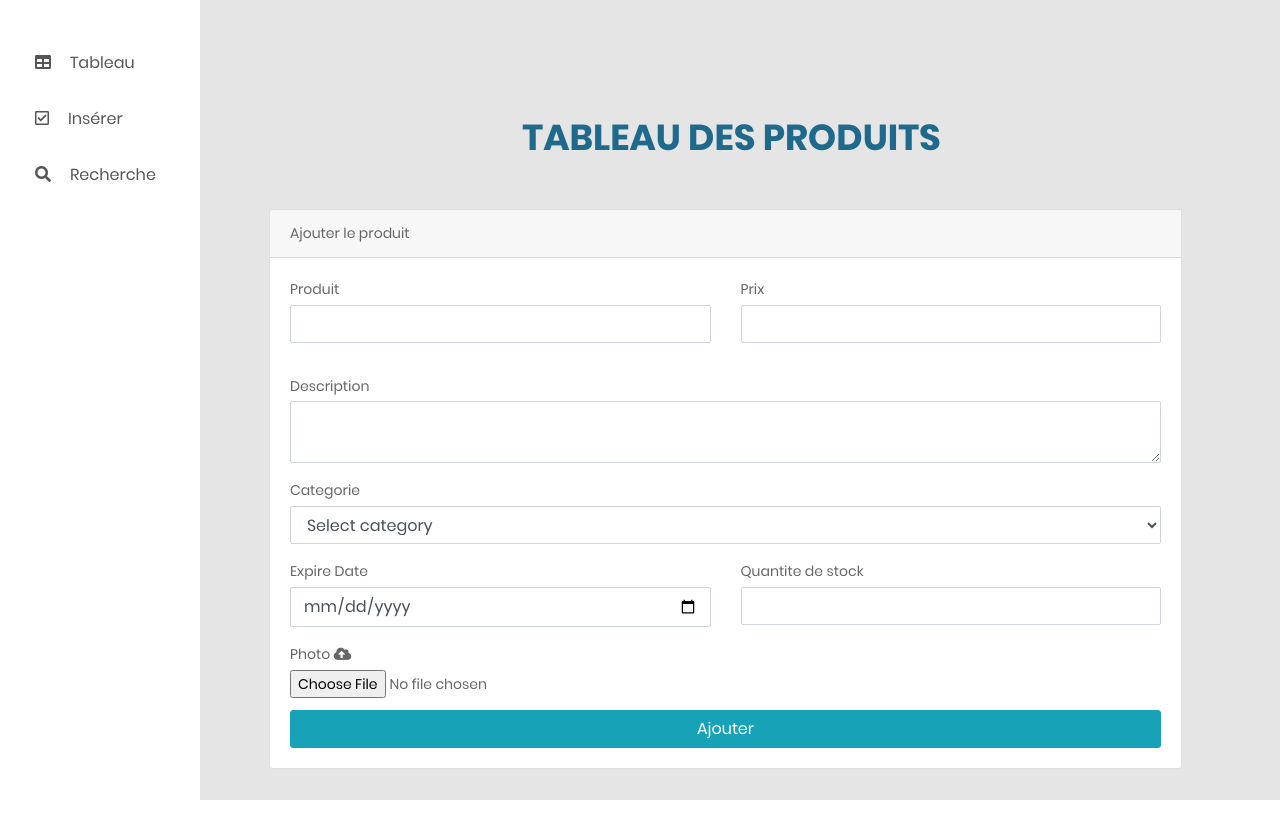
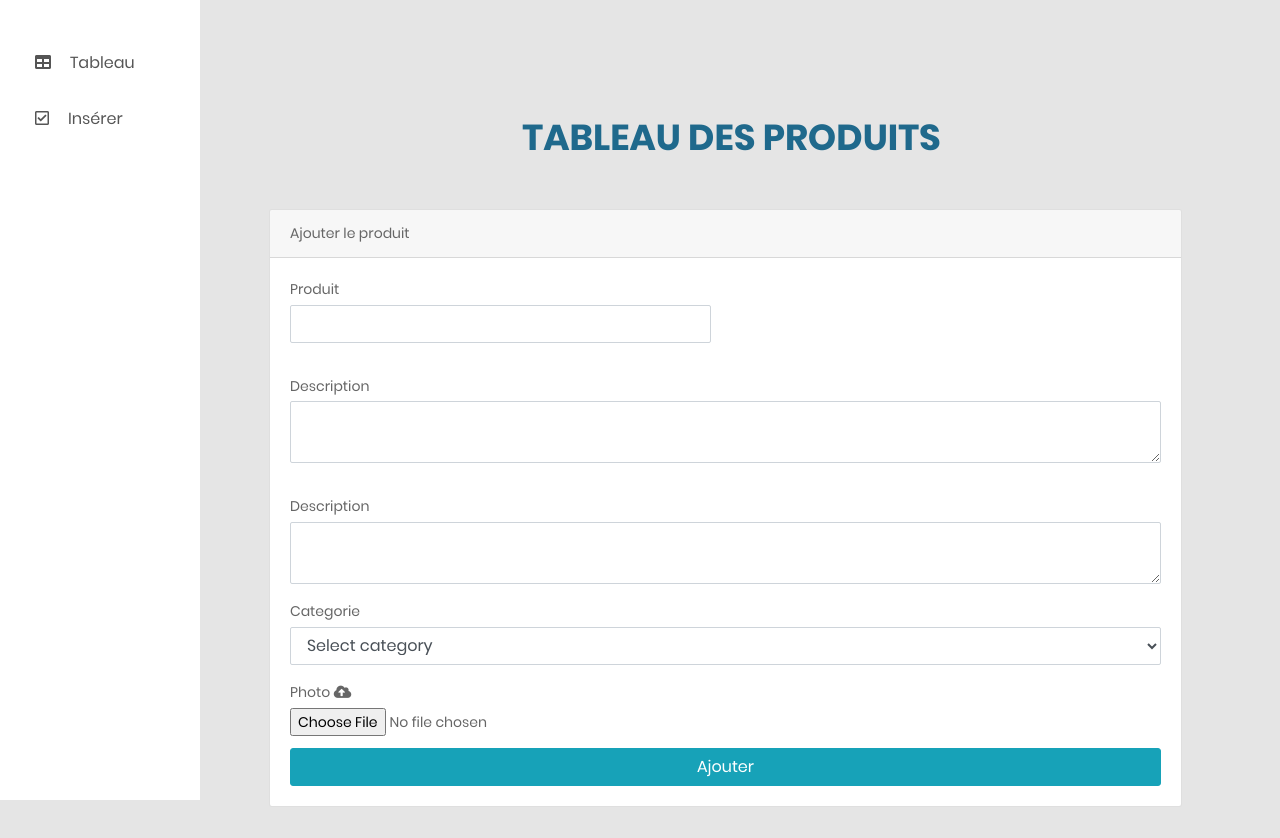
Before and after one commit to akalai-oussama/projet-file-rouge, a PHP site: page /Ajoute.php in a window 1280 px wide. Before the commit the page ends 800 px from the top, so only its background shows below. Run offline with PHP 8.4, Linux system fonts and the light colour scheme; data comes from the database, SQL or seed files in the repository.

Commit message:
realisation

```diff
--- a/Réalisaation/admin/Ajoute.php
+++ b/Réalisaation/admin/Ajoute.php
@@ -16,9 +16,8 @@ if(!empty($_POST)){
 	$produit->setNom_Produit($_POST['nom_produit']);
 	$produit->setPrix($_POST['prix']);
 	$produit->setDescription($_POST['description']);
+    $produit->setReference($_POST['reference']);
 	$produit->setCategorie_produit($_POST['categorie_produit']);
-	$produit->setQuantite_stock($_POST['quantite_stock']);
-	$produit->setDate_dexpiration($_POST["date_d'expiration"]);
 	$produit->setPhoto($filename);
 
   $tempname = $_FILES["image"]["tmp_name"];
@@ -113,11 +112,6 @@ if(!empty($_POST)){
                             <a href="Ajoute.php">
                                 <i class="far fa-check-square"></i>Insérer</a>
                         </li>
-                        <li>
-                            <a href="Recherche.php">
-                                <i class="fas fa-search"></i>Recherche</a>
-
-                        </li>
                         </li>
 
                     </ul>
@@ -161,16 +155,15 @@ if(!empty($_POST)){
                                                         <span class="help-block" data-valmsg-for="cc-exp" data-valmsg-replace="true"></span>
                                                     </div>
                                                 </div>
-                                                <div class="col-6">
-                                                    <div class="form-group">
-                                                        <label for="cc-exp" class="control-label mb-1">Prix</label>
-                                                        <input id="cc-exp" name="prix" type="text" class="form-control cc-exp" value="" data-val="true" data-val-required="Please enter the card expiration"
-                                                            data-val-cc-exp="Please enter a valid month and year"
-                                                            autocomplete="cc-exp">
-                                                        <span class="help-block" data-valmsg-for="cc-exp" data-valmsg-replace="true"></span>
-                                                    </div>
+
+
+                                            </div>
+                                            <div class="form-group">
+                                                <div class="row form-group">
+
                                                 </div>
-
+                                                <label for="cc-payment" class="control-label mb-1">Description</label>
+                                                <textarea id="cc-pament" name="descriptiont" type="date" class="form-control" aria-required="true" aria-invalid="false" value="100.00"> </textarea>
                                             </div>
                                             <div class="form-group">
                                                 <div class="row form-group">
@@ -195,24 +188,8 @@ if(!empty($_POST)){
 
 
                                             <div class="row">
-                                            <div class="col-6">
-                                                    <div class="form-group ">
-                                                        <label for="cc-exp" class="control-label mb-1">Expire Date</label>
-                                                        <input id="cc-exp" name="date_d'expiration" type="date" class="form-control cc-exp" value="" data-val="true" data-val-required="Please enter the card expiration"
-                                                            data-val-cc-exp="Please enter a valid month and year"
-                                                            autocomplete="cc-exp">
-                                                        <span class="help-block" data-valmsg-for="cc-exp" data-valmsg-replace="true"></span>
-                                                    </div>
-                                                </div>
-                                            <div class="col-6">
-                                                    <div class="form-group ">
-                                                        <label for="cc-exp" class="control-label mb-1">Quantite de stock</label>
-                                                        <input id="cc-exp" name="quantite_stock" type="number" class="form-control cc-exp" value="" data-val="true" data-val-required="Please enter the card expiration"
-                                                            data-val-cc-exp="Please enter a valid month and year"
-                                                            autocomplete="cc-exp">
-                                                        <span class="help-block" data-valmsg-for="cc-exp" data-valmsg-replace="true"></span>
-                                                    </div>
-                                                </div>
+
+
                                                 <div class="col-6">
                                                     <label for="x_card_code" class="control-label mb-1">Photo</label>
                                                     <i
--- a/Réalisaation/admin/gestion.php
+++ b/Réalisaation/admin/gestion.php
@@ -27,13 +27,10 @@ class Gestion{
 
                    $produit = new Produit_Categorie();
                    $produit->setId_Produit($value_Data['id_produit']);
-                   $produit->setPrix($value_Data['prix']);
                    $produit->setNom_Produit($value_Data['nom_produit']);
                    $produit->setDescription($value_Data['description']);
                    $produit->setReference($value_Data['reference']);
-                   $produit->setDate_dexpiration($value_Data["date_d'expiration"]);
                    $produit->setCategorie_produit($value_Data["categorie_produit"]);
-                   $produit->setQuantite_stock($value_Data["quantite_stock"]);
                    $produit->setNom_Categorie($value_Data["nom_categorie"]);
                    array_push($TableData, $produit);
 
--- a/Réalisaation/admin/produit-categorie.php
+++ b/Réalisaation/admin/produit-categorie.php
@@ -5,6 +5,7 @@ class Produit_Categorie{
     private $Nom ;
     private $Prix ;
     private $id ;
+    private $reference;
 
     public function getId_Produit() {
         return $this->id;
@@ -27,7 +28,12 @@ class Produit_Categorie{
     public function setPrix($Prix) {
         $this->Prix = $Prix;
     }
-
+    public function getReference() {
+        return $this->reference;
+    }
+    public function setReference($reference) {
+        $this->reference = $reference;
+    }
     public function getDescription() {
         return $this->Description;
     }
--- a/Réalisaation/login-signUp/login.php
+++ b/Réalisaation/login-signUp/login.php
@@ -8,7 +8,7 @@ $authManager = new AuthenticationManager();
 
 // Check if the user is already logged in, if yes then redirect him to welcome page
 if(isset($_SESSION["loggedin"]) && $_SESSION["loggedin"] === true){
-    header("location: ../index.php");
+    header("location: ../présentation/index.php");
     exit;
 }
 
@@ -41,7 +41,7 @@ if($_SERVER["REQUEST_METHOD"] == "POST"){
         $hasLoging = $authManager->login($password, $email);
         if($hasLoging == true){
             // Redirect user to welcome page
-              header("location: ../index.php");
+              header("location: ../présentation/index.php");
         } else{
           // Password is not valid, display a generic error message
             $login_err = "Invalid email or password.";
--- a/Réalisaation/présentation/addToCart.php
+++ b/Réalisaation/présentation/addToCart.php
@@ -12,7 +12,6 @@ if(isset($_POST['id'])){
     $id=$_POST['id'];
     $cartLine = new CartLine();
     $cart = new Cart();
-    $quantity =  $_POST["quantite"];
 
     $cart = $cartManager->getCart($_COOKIE['cartCookie']);
 
@@ -26,8 +25,7 @@ if(isset($_POST['id'])){
             $quantityTotal += $cartLine->getProductCartQuantity();
         }
 
-    $cartManager->addProduct($cart, $product, $quantity);
-    $product->setQuantity($quantity);
+    $cartManager->addProduct($cart, $product);
 
     $cartManager->set($cart, $product, $quantityTotal);
 
```
Also changed, not shown: Réalisaation/admin/table.php (+2 -5 lines), Réalisaation/manager/cartManager.php (+4 -9 lines).
